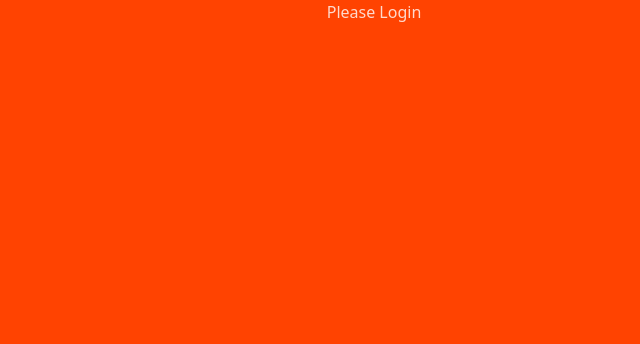
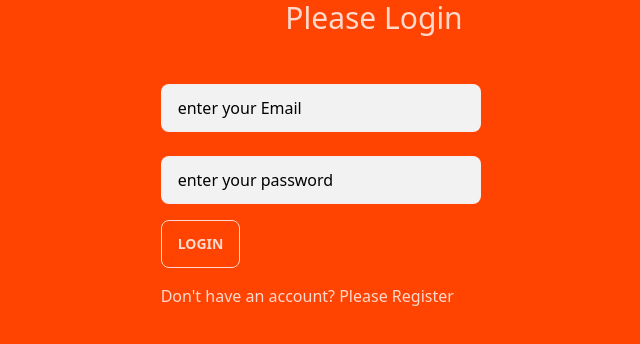
Before and after one commit to habib-N19/savoir-faire-cuisine-client, a React (Vite) app: page /login in a window 1280 px wide. Shown: the top 344 px of the page, without its empty margins (266-906 px from the left). Built offline with nearby package versions, Linux system fonts and the light colour scheme; no server answers.

Commit message:
added login interface with loginWithEmailAndPassword functionality

```diff
--- a/src/pages/Login/Login/Login.jsx
+++ b/src/pages/Login/Login/Login.jsx
@@ -1,9 +1,50 @@
-import React from 'react'
+import React, { useContext } from 'react'
+import { Link } from 'react-router-dom'
+import { AuthContext } from '../../../providers/AuthProvider'
 
 const Login = () => {
+  const { signIn } = useContext(AuthContext)
+  const handleLogin = event => {
+    event.preventDefault()
+    const form = event.target
+    const email = form.email.value
+    const password = form.password.value
+    signIn(email, password)
+      .then(result => {
+        const loggedUser = result.user
+        console.log(loggedUser)
+      })
+      .catch(error => console.error(error))
+  }
   return (
     <div className='bg-base-100 w-9/12 sm:w-1/3 mx-auto'>
-      <h3 className='text-center'>Please Login</h3>
+      <h3 className='text-center text-3xl mb-12'>Please Login</h3>
+      <form onSubmit={handleLogin} className='mx-auto'>
+        <div className='form-control w-full max-w-xs mb-6'>
+          <input
+            type='email'
+            name='email'
+            placeholder='enter your Email'
+            required
+            className='input input-bordered w-full max-w-xs placeholder-secondary bg-primary text-secondary'
+          />
+        </div>
+        <div className='form-control w-full max-w-xs'>
+          <input
+            type='password'
+            name='password'
+            placeholder='enter your password'
+            required
+            className='input input-bordered w-full max-w-xs placeholder-secondary bg-primary text-secondary'
+          />
+        </div>
+        <input type='submit' value='Login' className='btn btn-outline my-4 ' />
+        <div>
+          <span>
+            Don't have an account? Please <Link to='/register'>Register</Link>
+          </span>
+        </div>
+      </form>
     </div>
   )
 }
--- a/src/pages/Login/Register/Register.jsx
+++ b/src/pages/Login/Register/Register.jsx
@@ -16,16 +16,13 @@ const Register = () => {
         const createdNewUser = result.user
         console.log(createdNewUser)
       })
-      .then(error => console.error(error))
+      .catch(error => console.error(error))
   }
   return (
     <div className='w-11/12 sm:w-1/3 mx-auto my-10 '>
       <h2 className='text-2xl mb-10 text-center'>Please Register</h2>
       <form onSubmit={handleRegister} className='mx-auto'>
-        <div className='form-control w-full max-w-xs'>
-          <label className='label mb-3'>
-            <span className='label-text text-primary'>What is your name?</span>
-          </label>
+        <div className='form-control w-full max-w-xs mb-3'>
           <input
             type='text'
             name='name'
@@ -34,67 +31,58 @@ const Register = () => {
             className='input input-bordered w-full max-w-xs placeholder-secondary bg-primary text-secondary'
           />
         </div>
-        <div className='form-control w-full max-w-xs'>
-          <label className='label mb-3'>
-            <span className='label-text text-primary'>
-              Enter your image URL
-            </span>
-          </label>
+        <div className='form-control w-full max-w-xs mb-3'>
           <input
             type='text'
             name='url'
-            placeholder='enter your image URL'
+            placeholder='Enter your image URL'
             required
             className='input input-bordered w-full max-w-xs placeholder-secondary bg-primary text-secondary'
           />
         </div>
-        <div className='form-control w-full max-w-xs'>
-          <label className='label mb-3'>
-            <span className='label-text text-primary'>Enter your Email</span>
-          </label>
+        <div className='form-control w-full max-w-xs mb-3'>
           <input
             type='email'
             name='email'
-            placeholder='enter your Email'
+            placeholder='Enter your Email'
             required
             className='input input-bordered w-full max-w-xs placeholder-secondary bg-primary text-secondary'
           />
         </div>
-        <div className='form-control w-full max-w-xs'>
-          <label className='label mb-3'>
-            <span className='label-text text-primary'>Create New password</span>
-          </label>
+        <div className='form-control w-full max-w-xs mb-3'>
           <input
             type='password'
             name='password'
-            placeholder='create your new password'
+            placeholder='Create your new password'
             required
             className='input input-bordered w-full max-w-xs placeholder-secondary bg-primary text-secondary'
           />
         </div>
-        <div className='form-control w-full max-w-xs'>
-          <label className='label mb-3'>
-            <span className='label-text text-primary'>
-              Confirm your password
-            </span>
-          </label>
+        <div className='form-control w-full max-w-xs mb-3'>
           <input
             type='password'
             name='confirmed-password'
-            placeholder='confirm your password'
+            placeholder='Confirm your password'
             required
             className='input input-bordered w-full max-w-xs placeholder-secondary bg-primary text-secondary'
           />
         </div>
-        <div className='form-control'>
-          <label className='label cursor-pointer'>
-            <span className='label-text'>
-              Accept <Link to='/terms'>Terms and Conditions</Link>
-            </span>
-            <input type='checkbox' checked className='checkbox' />
-          </label>
+        <div className='form-control flex flex-row my-2'>
+          <div>
+            <input
+              type='checkbox'
+              className='checkbox cursor-pointer mr-2 bg-primary'
+            />
+          </div>
+          <div>
+            Accept <Link to='/terms'>Terms and Conditions</Link>
+          </div>
         </div>
-        <input type='submit' value='Submit' className='btn btn-outline my-4 ' />
+        <input
+          type='submit'
+          value='Register'
+          className='btn btn-outline my-4 '
+        />
         <div>
           <span>
             Already have an account? Please <Link to='/login'>Login</Link>
--- a/src/providers/AuthProvider.jsx
+++ b/src/providers/AuthProvider.jsx
@@ -12,8 +12,13 @@ const AuthProvider = ({ children }) => {
   const createUser = (email, password) => {
     return createUserWithEmailAndPassword(auth, email, password)
   }
+  // signing in with email and password
+  const signIn = (email, password) => {
+    return signInWithEmailAndPassword(auth, email, password)
+  }
   const authInfo = {
-    createUser
+    createUser,
+    signIn
   }
   return (
     <AuthContext.Provider value={authInfo}>{children}</AuthContext.Provider>
```
